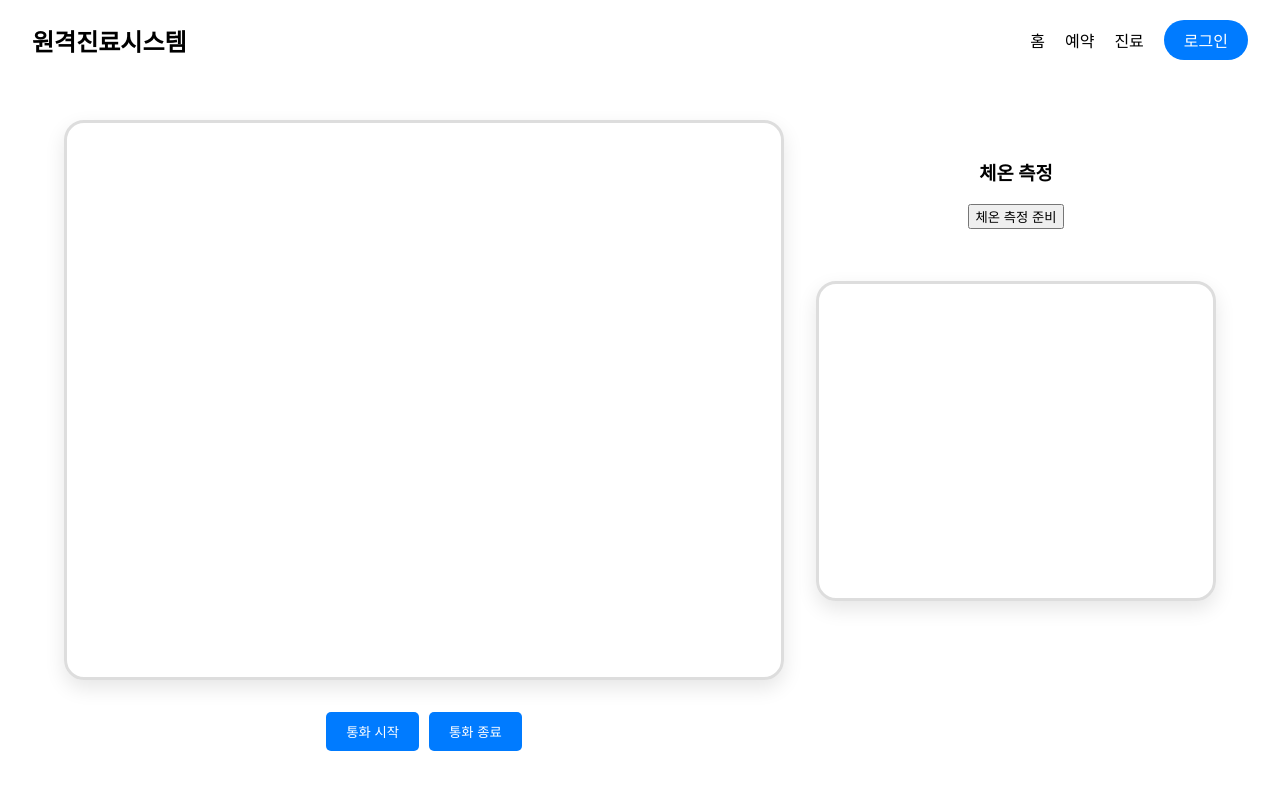
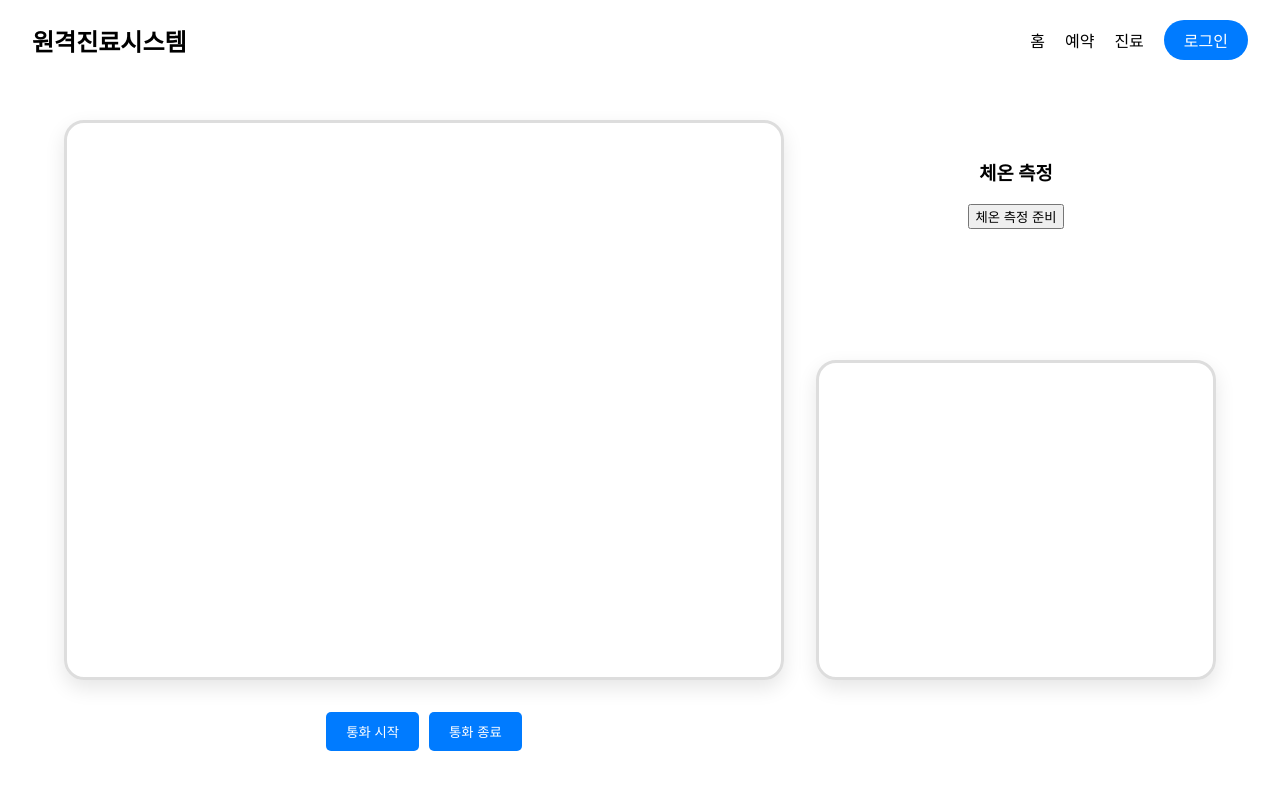
Before and after one commit to hanium-team-ADAS/frontend, a React (Create React App) app: page /treatment in a window 1280 px wide. Shown: the top 790 px of the page. Built offline with nearby package versions, Linux system fonts and the light colour scheme.

Commit message:
fix: Fix MyVideo Component Position in Treatment page

```diff
--- a/src/components/Treatment/TakeTemp.jsx
+++ b/src/components/Treatment/TakeTemp.jsx
@@ -1,6 +1,7 @@
 import React, { useState } from 'react';
+import '../../styles/takeTemp.css'
 
-const TakeTemp = () => {
+const TakeTemp = ({className}) => {
   const [isReady, setIsReady] = useState(false);
   const [temperature, setTemperature] = useState(null);
   const [error, setError] = useState(null);
@@ -27,14 +28,14 @@ const TakeTemp = () => {
   };
 
   return (
-    <div style={{ textAlign: 'center', padding: '20px' }}>
+    <div className={`takeTemp-component ${className}`}>
       <h3>체온 측정</h3>
       {!isReady && (
         <button onClick={prepareMeasurement}>체온 측정 준비</button>
       )}
       {isReady && (
         <>
-          <div style={{ margin: '20px 0', fontSize: '18px' }}>
+          <div className='showTemp'>
             {temperature !== null ? (
               <div>촬영된 체온: {temperature}°C</div>
             ) : (
--- a/src/components/Treatment/TreatPage.jsx
+++ b/src/components/Treatment/TreatPage.jsx
@@ -14,6 +14,11 @@ const MyVideo = styled(Video)`
     width: 50vh;
 `;
 
+const StyledTakeTemp = styled(TakeTemp)`
+    height: 30vh;
+    width: 50vh;
+`;
+
 const TreatPage = () => {
     return (
         <div className="treatPage">
@@ -25,7 +30,7 @@ const TreatPage = () => {
                 </div>
             </div>
             <div className='rightSide'>
-                <TakeTemp />
+                <StyledTakeTemp />
                 <MyVideo />
             </div>
         </div>
--- /dev/null
+++ b/src/styles/takeTemp.css
@@ -0,0 +1,9 @@
+.takeTemp-component {
+    text-align: center;
+    padding: 20px;
+}
+
+.showTemp {
+    margin: 20px 0;
+    font-size: 18px;
+}
--- a/src/styles/treatPage.css
+++ b/src/styles/treatPage.css
@@ -13,7 +13,6 @@
 .rightSide {
     display: flex;
     flex-direction: column;
-    gap: 2rem;
 }
 
 .buttons {
```
